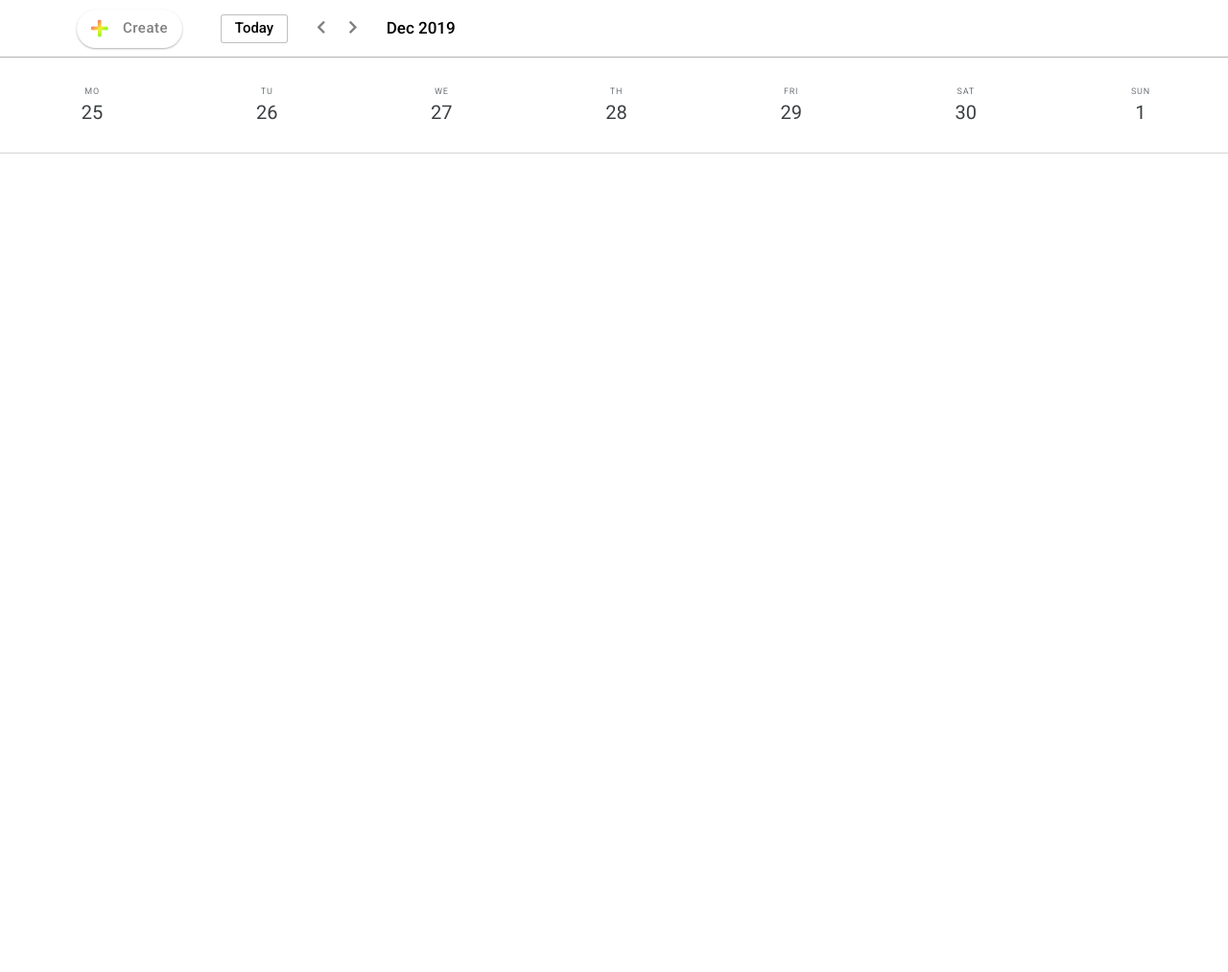
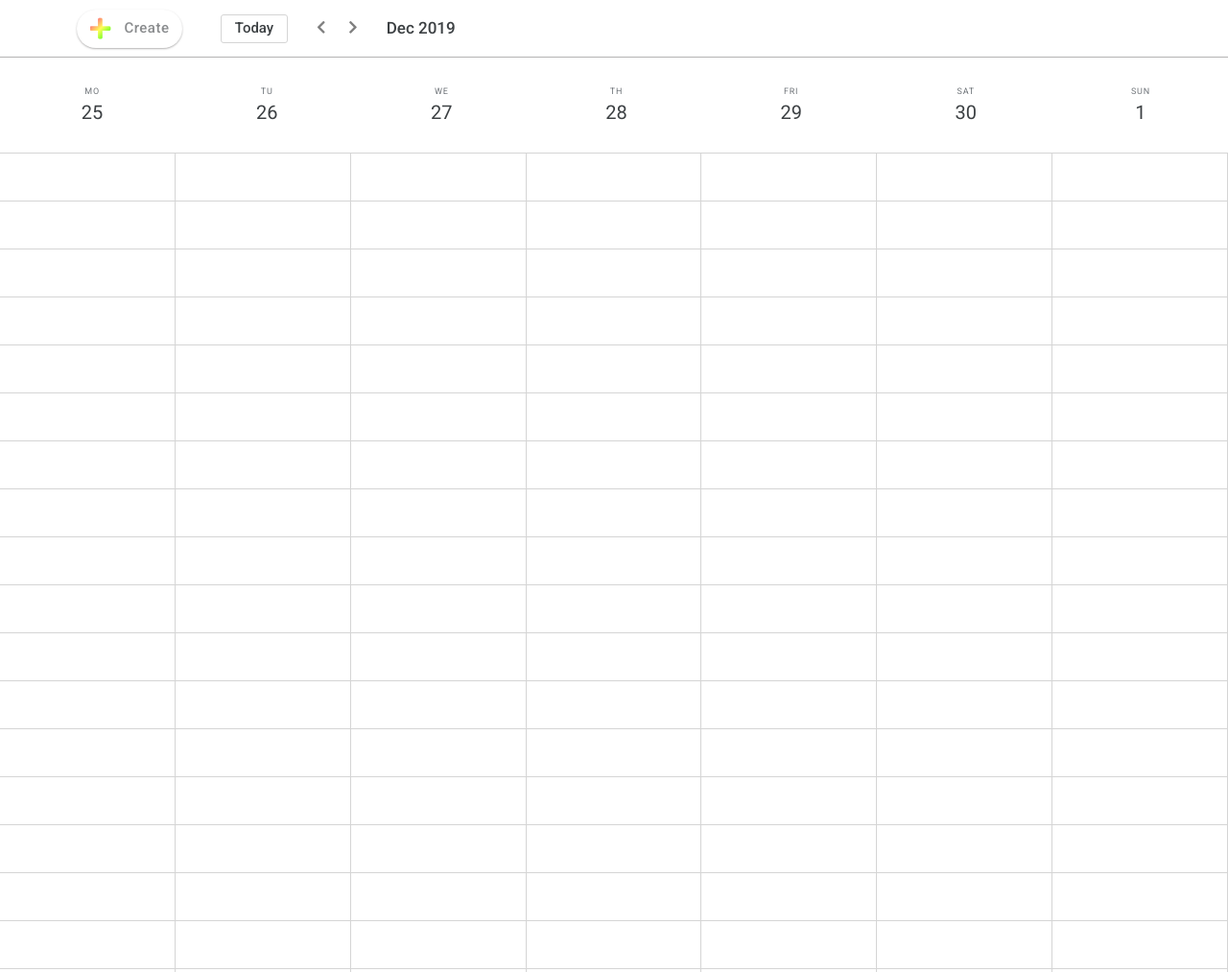
Before and after one commit to roslavtseva/calendar, a plain HTML site: page index.html in a window 1280 px wide. Shown: the top 1013 px of the page at 96% size. Before the commit the page ends 800 px from the top, so only its background shows below. Drawn offline with nearby package versions, Linux system fonts and the light colour scheme.

Commit message:
render calendar

```diff
--- a/index.html
+++ b/index.html
@@ -58,5 +58,8 @@
         </div>
       </div>
     </main>
+    <section class="calendar"></section>
   </body>
+
+<script src="./src/scripts/render-calendar.js"></script>
 </html>
--- /dev/null
+++ b/src/scripts/render-calendar.js
@@ -0,0 +1,21 @@
+const calendar = document.querySelector('.calendar');
+
+const renderCalendar = () => {
+    const week = document.createElement('div');
+    week.classList.add('week');
+    calendar.append(week);
+
+    for (let i = 1; i <= 7; i++) {
+        const day = document.createElement('div');
+        day.classList.add('day');
+        week.append(day);
+
+        for (let j = 1; j <= 24; j++) {
+            const hour = document.createElement('div');
+            hour.classList.add('hour');
+            day.append(hour);
+        }
+    }
+}
+
+renderCalendar();
--- /dev/null
+++ b/src/styles/calendar.scss
@@ -0,0 +1,20 @@
+.calendar {
+    width: 100vw;
+    height: 100vh;
+    background-color: $white;
+
+    .week {
+        display: flex;
+
+        .day {
+            width: 200px;
+
+            .hour {
+                width: 100%;
+                height: 50px;
+                border-bottom: 1px solid $classicGrey;
+                border-right: 1px solid $classicGrey;
+            }
+        }
+    }
+}
--- a/src/styles/header.scss
+++ b/src/styles/header.scss
@@ -14,7 +14,7 @@
         display: flex;
         align-items: center;
         justify-content: space-evenly;
-        color: $grey;
+        color: #3c404399;
         font-weight: 500;
         letter-spacing: 0.5px;
 
@@ -23,8 +23,8 @@
         }
 
         .fa-plus {
-            font-size: 20px;
-            background-image: linear-gradient(135deg, #ff1493, #f0f02f, #00ff00);
+            font-size: 25px;
+            background-image: linear-gradient(135deg, #ff1493, #ffff56, #00ff00);
             -webkit-text-fill-color: transparent;
             -webkit-background-clip: text;
         }
@@ -34,8 +34,9 @@
         width: 70px;
         height: 30px;
         border-radius: 3px;
-        border: 1px solid #80808080;
+        border: 1px solid $classicGrey;
         background-color: $white;
+        color: $darkGrey;
         margin-left: 40px;
         outline: none;
         font-weight: 500;
@@ -66,5 +67,6 @@
         font-size: 17px;
         margin-left: 30px;
         font-weight: 500;
+        color: $darkGrey;
     }
 }
--- a/src/styles/index.scss
+++ b/src/styles/index.scss
@@ -2,3 +2,4 @@
 @import 'main.scss';
 @import 'header.scss';
 @import 'navigation.scss';
+@import 'calendar.scss';
--- a/src/styles/variables.scss
+++ b/src/styles/variables.scss
@@ -3,3 +3,4 @@ $lightGrey: #ececec;
 $white: #fff;
 $darkGrey: #3c4043;
 $blue: #1a73e8;
+$classicGrey: #d5d5d5;
```
Also changed, not shown: styles.css, 1 other file.
